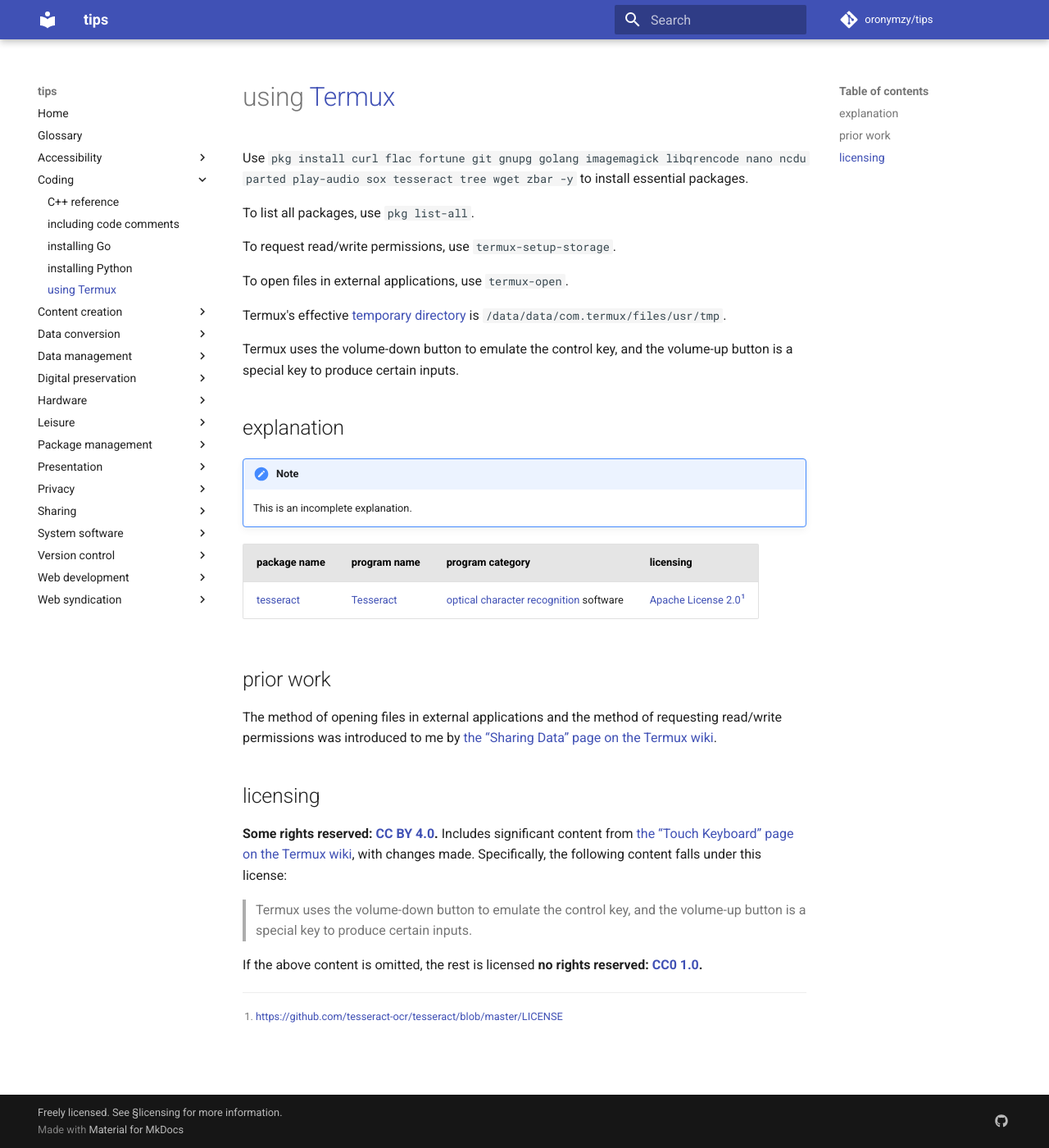
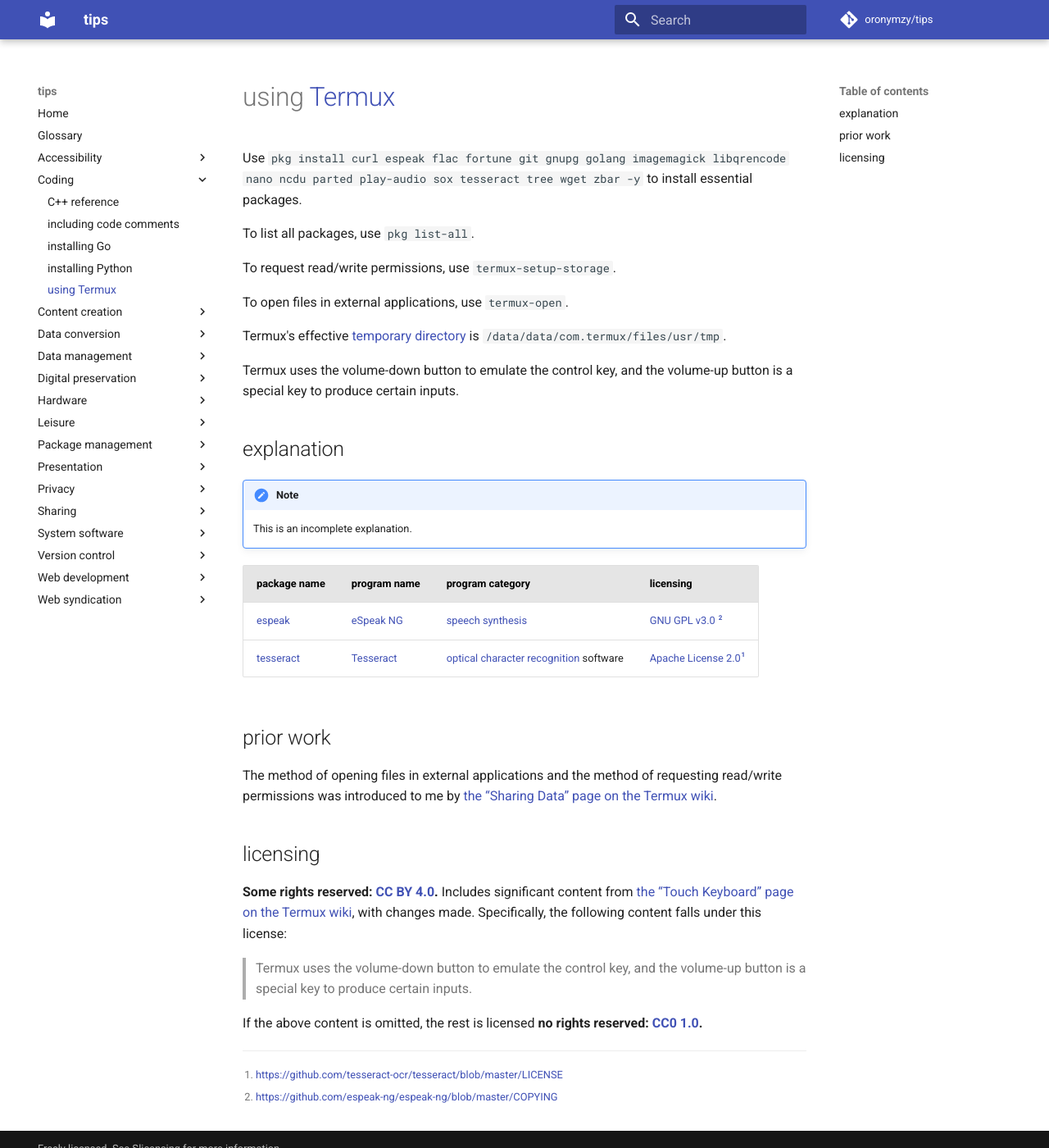
Before and after one commit to oronymzy/tips, an MkDocs documentation site: the page built from docs/usgTrmx.md, in a window 1280 px wide and 1400 px high. Shown: the whole window at 82% size. Built offline with MkDocs 1.6.1 and Material for MkDocs 9.7.7, drawn with Linux system fonts in a browser that asks for light colours; comment, search, counter and statistics services are not loaded.

Commit message:
Add 'espeak' package, add table row
Add 'espeak' package to script.
Add 'eSpeak NG' table row in 'explanation' section, with footnote.
Alphabetize link definitions.

```diff
--- a/docs/usgTrmx.md
+++ b/docs/usgTrmx.md
@@ -1,6 +1,6 @@
 # using [Termux]
 
-Use `pkg install curl flac fortune git gnupg golang imagemagick libqrencode nano ncdu parted play-audio sox tesseract tree wget zbar -y` to install essential packages.
+Use `pkg install curl espeak flac fortune git gnupg golang imagemagick libqrencode nano ncdu parted play-audio sox tesseract tree wget zbar -y` to install essential packages.
 
 To list all packages, use `pkg list-all`.
 
@@ -20,12 +20,17 @@ Termux uses the volume-down button to emulate the control key, and the volume-up
 
 | package name | program name | program category                         | licensing
 |:-------------|:-------------|:-----------------------------------------|:-
+| [espeak]     | [eSpeak NG]  | [speech synthesis]                       | [GNU GPL v3.0] [^usgTrmx2]
 | [tesseract]  | [Tesseract]  | [optical character recognition] software | [Apache License 2.0][^usgTrmx1]
 
+[Apache License 2.0]: https://choosealicense.com/licenses/apache-2.0/
+[GNU GPL v3.0]: https://choosealicense.com/licenses/gpl-3.0/
+[Tesseract]: https://github.com/tesseract-ocr/tesseract
+[eSpeak NG]: https://github.com/espeak-ng/espeak-ng
+[espeak]: https://github.com/termux/termux-packages/tree/master/packages/espeak
+[optical character recognition]: https://en.wikipedia.org/wiki/Optical_character_recognition
+[speech synthesis]: https://en.wikipedia.org/wiki/Speech_synthesis
 [tesseract]: https://github.com/termux/termux-packages/tree/master/packages/tesseract
-[Apache License 2.0]: https://choosealicense.com/licenses/apache-2.0/
-[Tesseract]: https://github.com/tesseract-ocr/tesseract
-[optical character recognition]: https://en.wikipedia.org/wiki/Optical_character_recognition
 
 ## prior work
 The method of opening files in external applications and the method of requesting read/write permissions was introduced to me by [the “Sharing Data” page on the Termux wiki](https://wiki.termux.com/wiki/Sharing_Data).
```
Also changed, not shown: other parts of docs/usgTrmx.md (+1 -0 lines).
